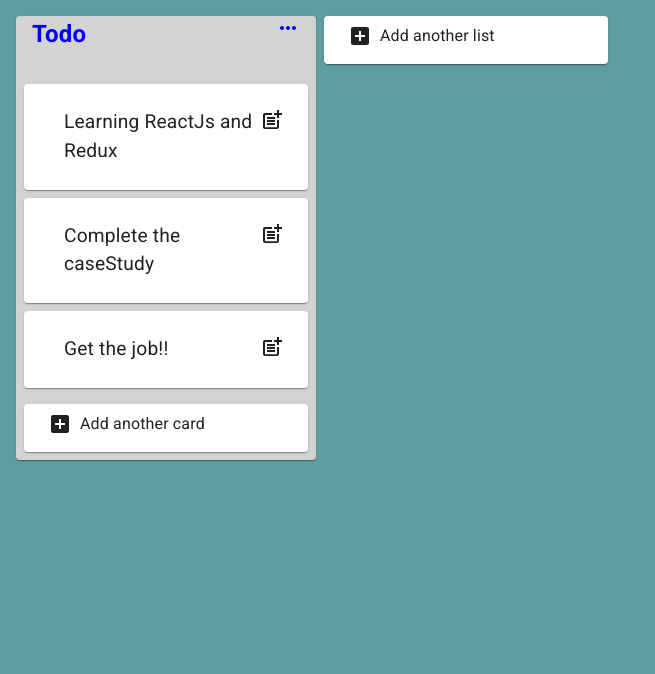
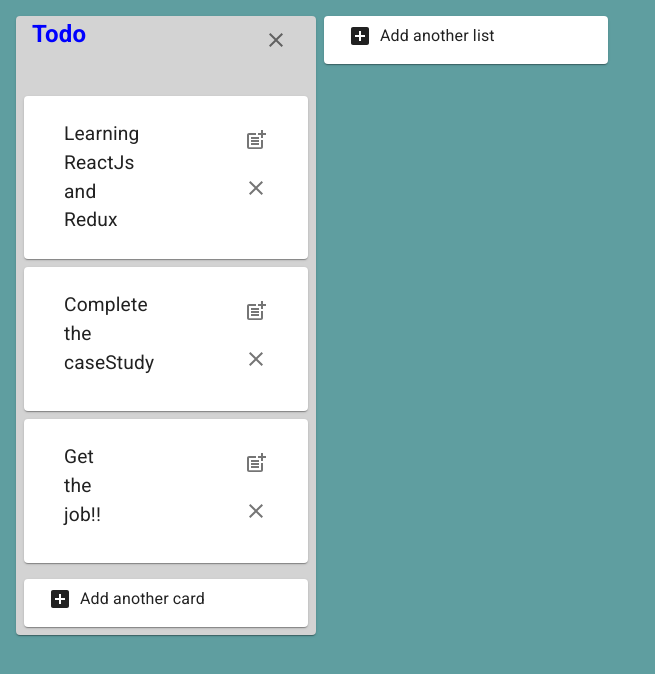
Before and after one commit to lutfullahcelenk/trello-clone-app, a React (Create React App) app: page / in a window 1280 px wide. Shown: the top 674 px of the page, without its empty margins (0-655 px from the left). Built offline with nearby package versions, Linux system fonts and the light colour scheme.

Commit message:
Card Content is constructed

```diff
--- a/src/Wrapper.js
+++ b/src/Wrapper.js
@@ -73,6 +73,7 @@ function Wrapper() {
     };
     setData(newState);
   };
+
 
   const onDragEnd = (result) => {
     const { destination, source, draggableId, type } = result;
--- a/src/components/List/Card.js
+++ b/src/components/List/Card.js
@@ -20,6 +20,7 @@ const useStyle = makeStyles((theme) => ({
 const Card = ({ card, index }) => {
   const classes = useStyle();
 
+
   return (
     <div>
       <Draggable draggableId={card.id} index={index}>
@@ -30,7 +31,7 @@ const Card = ({ card, index }) => {
             {...provided.draggableProps}
           >
             <Paper className={classes.card}>
-              <CardContainer card={card}/>
+              <CardContainer card={card} index={index}/>
 
             </Paper>
           </div>
--- a/src/components/List/CardContainer.js
+++ b/src/components/List/CardContainer.js
@@ -1,7 +1,9 @@
-import { Typography } from '@material-ui/core';
+import { Typography, IconButton, Collapse } from "@material-ui/core";
 import { PostAdd } from "@material-ui/icons";
-import React from 'react';
-import { makeStyles } from '@material-ui/core';
+import React, { useState } from "react";
+import ClearIcon from "@material-ui/icons/Clear";
+import { makeStyles } from "@material-ui/core";
+import DetailedCard from "../List/DetailedCard";
 
 const useStyle = makeStyles((theme) => ({
   //theme's spacing default value : 8px
@@ -12,20 +14,44 @@ const useStyle = makeStyles((theme) => ({
     display: "flex",
     justifyContent: "space-between",
   },
+  root: {
+    width: "300px",
+    marginTop: theme.spacing(2),
+  },
+  addCard: {
+    padding: theme.spacing(1, 1, 1, 2),
+    margin: theme.spacing(0, 1, 1, 1),
+    background: "#lightgray",
+  },
 }));
 
+const CardContainer = ({ card, index }) => {
+  const classes = useStyle();
+  const [open, setOpen] = useState(false);
 
+  const handleDelete = () => {
 
-const CardContainer = ({card}) => {
-
-    const classes = useStyle();
+  };
 
   return (
     <Typography className={classes.cardInside}>
       {card.content}
+
+      <Collapse in={open}>
+        <DetailedCard setOpen={setOpen} />
+      </Collapse>
+
+      <Collapse in={!open} >
+        <IconButton className={classes.addCard} onClick={() => setOpen(!open)}>
           <PostAdd />
+        </IconButton>
+
+        <IconButton className={classes.addCard} onClick={() => handleDelete()}>
+          <ClearIcon />
+        </IconButton>
+      </Collapse>
     </Typography>
-    )
-}
+  );
+};
 
-export default CardContainer
+export default CardContainer;
--- /dev/null
+++ b/src/components/List/DetailedCard.js
@@ -0,0 +1,67 @@
+import React, { useState } from "react";
+import { Paper, InputBase, Button, IconButton } from "@material-ui/core";
+import ClearIcon from "@material-ui/icons/Clear";
+import { makeStyles } from "@material-ui/core";
+
+
+
+const useStyle = makeStyles((theme) => ({
+  //theme's spacing default value : 8px
+  card: {
+    margin: theme.spacing(0, 1, 1, 1),
+    paddingBottom: theme.spacing(4),
+  },
+  input: {
+    margin: theme.spacing(1),
+  },
+  btn: {
+    background: "green",
+    color: "white",
+    "&:hover": {
+      background: "#5aac44",
+    },
+  },
+  confirm: {
+    margin: theme.spacing(0, 1, 1, 1),
+  },
+}));
+
+const DetailedCard = ({ setOpen }) => {
+  const classes = useStyle();
+  const [content, setContent] = useState("");
+
+  const handleChange = (e) => {
+    setContent(e.target.value);
+  };
+
+
+  return (
+    <div>
+      <div>
+        <Paper className={classes.card}>
+          <InputBase
+            onChange={handleChange}
+            multiline //you can write more than one line
+            fullWidth // again it is expand the width to 100%
+            inputProps={{
+              className: classes.input,
+            }}
+            placeholder = "Enter more details..."
+            value={content}
+          />
+        </Paper>
+      </div>
+      <div className={classes.confirm}>
+        <Button className={classes.btn}>
+            Add more details...
+        </Button>
+        <IconButton onClick={() => setOpen(false)}>
+          <ClearIcon />
+        </IconButton>
+      </div>
+    </div>
+
+  );
+};
+
+export default DetailedCard;
--- a/src/components/List/Title.js
+++ b/src/components/List/Title.js
@@ -1,8 +1,10 @@
-import { Typography, InputBase } from "@material-ui/core";
+import { Typography, InputBase, IconButton } from "@material-ui/core";
 import React, { useContext, useState } from "react";
 import { makeStyles } from "@material-ui/core";
-import MoreHorizIcon from "@material-ui/icons/MoreHoriz";
 import storeApi from "../../utils/storeApi";
+import ClearIcon from "@material-ui/icons/Clear";
+
+
 
 const useStyle = makeStyles((theme) => ({
   //theme's spacing default value : 8px
@@ -29,19 +31,19 @@ const useStyle = makeStyles((theme) => ({
   },
 }));
 
-const Title = ({title, listId}) => {
+const Title = ({ title, listId }) => {
   const [open, setOpen] = useState(false);
-  const [name,setName] = useState(title);
-  const { updateListTitle} = useContext(storeApi);
+  const [name, setName] = useState(title);
+  const { updateListTitle } = useContext(storeApi);
   const classes = useStyle();
   const handleChange = (e) => {
-      setName(e.target.value);
-  }
+    setName(e.target.value);
+  };
 
   const handleBlur = () => {
     setOpen(false);
-    updateListTitle(name, listId)
-  }
+    updateListTitle(name, listId);
+  };
 
   return (
     <div>
@@ -67,7 +69,9 @@ const Title = ({title, listId}) => {
           >
             {title}
           </Typography>
-          <MoreHorizIcon />
+          <IconButton>
+            <ClearIcon />
+          </IconButton>
         </div>
       )}
     </div>
```
Lines whose indentation alone changed are shown as unchanged.
